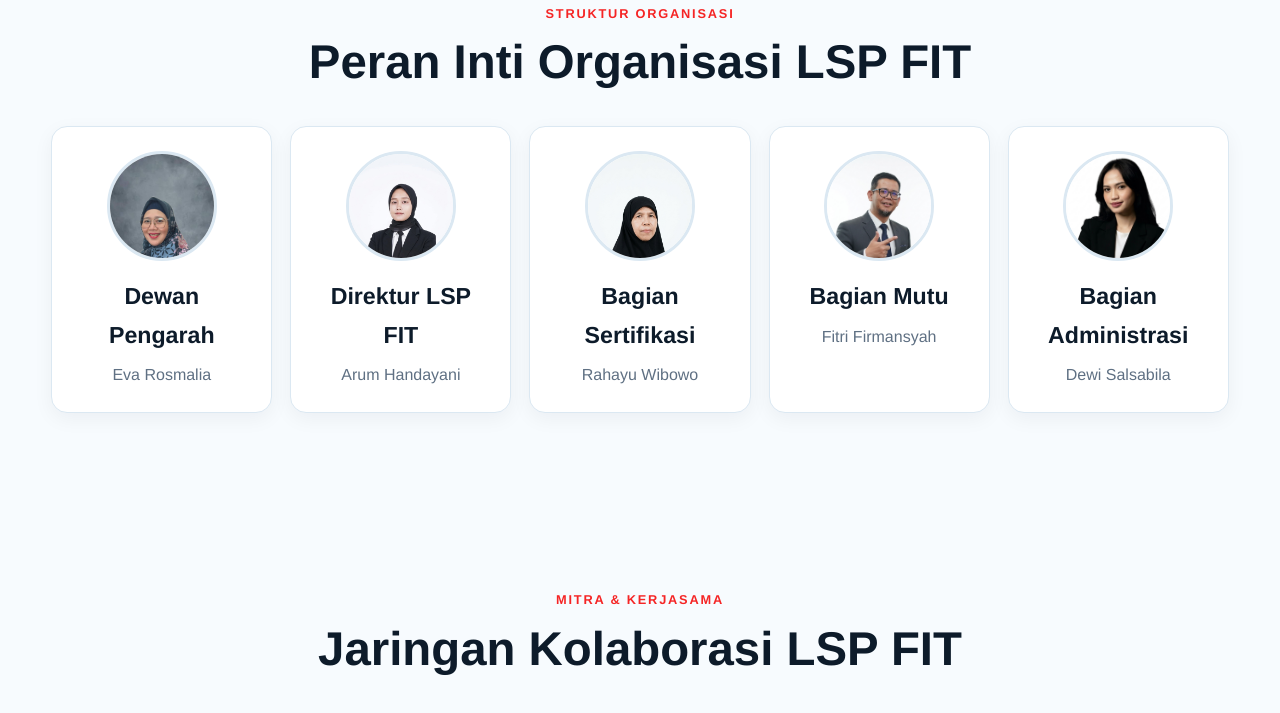
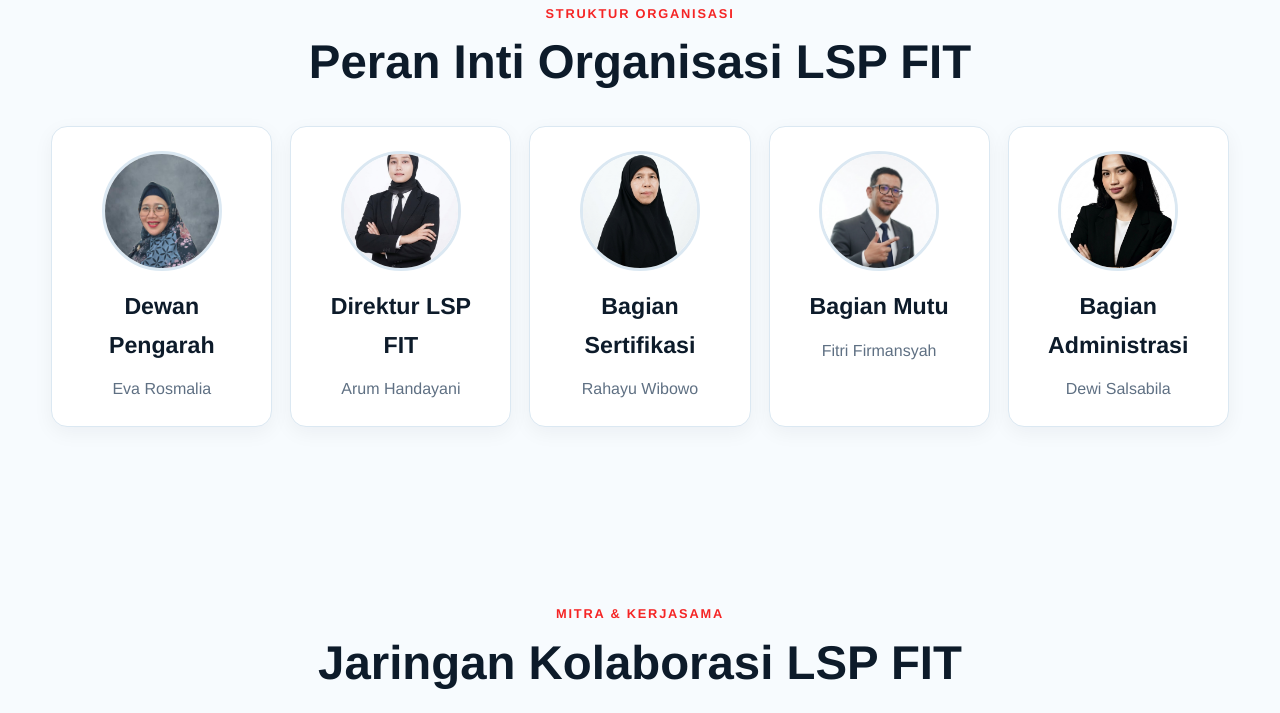
Before and after one commit to BASS-Training/COMPRO_SERTFIT, a website: page index.html in a window 1280 px wide. Shown: the part 3960-4673 px from the top of the page. Drawn offline with nearby package versions, Linux system fonts and the light colour scheme.

Commit message:
merubah ukuran foto di bagian struktur organisasi

```diff
--- a/assets/css/redesign.css
+++ b/assets/css/redesign.css
@@ -570,8 +570,10 @@ ul {
 }
 
 .org-photo-wrap {
-  width: 110px;
-  height: 110px;
+  width: 120px;
+  height: 120px;
+  min-width: 120px;
+  min-height: 120px;
   border-radius: 50%;
   overflow: hidden;
   margin: 0 auto 16px;
@@ -580,15 +582,18 @@ ul {
 }
 
 .org-photo {
-  width: 110px;
-  height: 110px;
+  width: 100%;
+  height: 100%;
   object-fit: cover;
-  object-position: top center;
+  object-position: center center;
   display: block;
 }
 
 .org-card {
   text-align: center;
+  display: flex;
+  flex-direction: column;
+  align-items: center;
 }
 
 .org-name {
```
